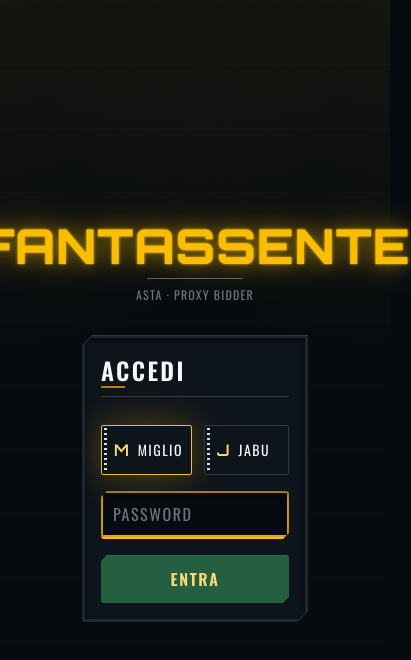
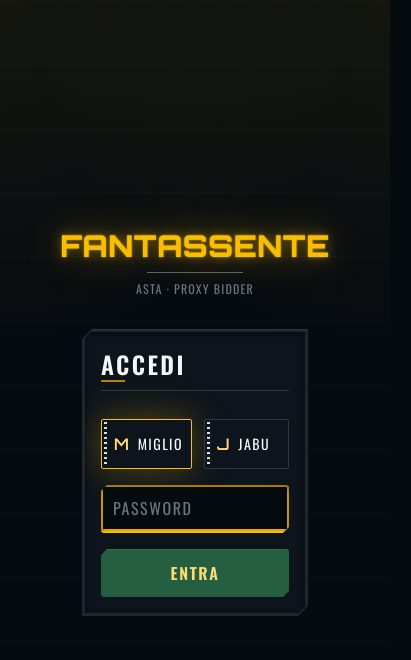
Before and after one commit to EmmanueleD/fantassente, a Next.js app: page /login in a window 390 px wide. Shown: the top 660 px of the page, 411 px wide, since content can reach past the window. Built offline with nearby package versions, Linux system fonts and the light colour scheme.

Commit message:
fix(login): shrink jumbo title on mobile viewports

```diff
--- a/app/login/page.tsx
+++ b/app/login/page.tsx
@@ -4,7 +4,7 @@ export default function LoginPage() {
   return (
     <main className="sb-stage flex min-h-screen flex-col items-center justify-center gap-8 p-6 text-chalk-200">
       <div className="animate-sb-settle flex flex-col items-center gap-2 text-center">
-        <h1 className="sb-jumbo text-faro-500 drop-shadow-flood text-5xl md:text-6xl">
+        <h1 className="sb-jumbo text-faro-500 drop-shadow-flood text-3xl sm:text-5xl md:text-6xl">
           FANTASSENTE
         </h1>
         <div className="h-px w-24 bg-chalk-200/40" aria-hidden="true" />
```
